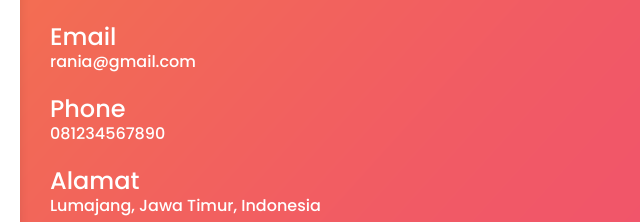
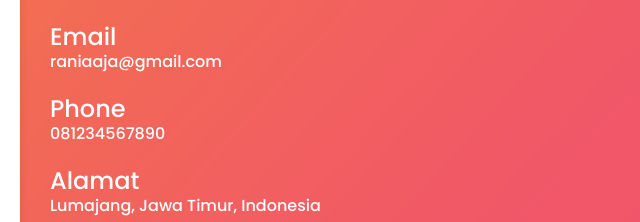
Before and after one commit to RaniaNazarinaSafitri/ranianazarinasafitri.github.io, a plain HTML site: page index.html in a window 1280 px wide. Shown: the part 4232-4454 px from the top of the page, 605-1245 px from the left. Drawn offline with Linux system fonts and the light colour scheme.

Commit message:
edit nomor
edit nomor dan email karena merupakan data pribadi

```diff
--- a/index.html
+++ b/index.html
@@ -388,7 +388,7 @@
                         <h2>Ada Kritik <em>/ Saran ?</em></h2>
 
                             <h4>Email</h4>
-                            <h6>rania@gmail.com</h6>
+                            <h6>raniaaja@gmail.com</h6>
                             &nbsp;
                             <h4>Phone</h4>
                             <h6>081234567890</h6>
```
